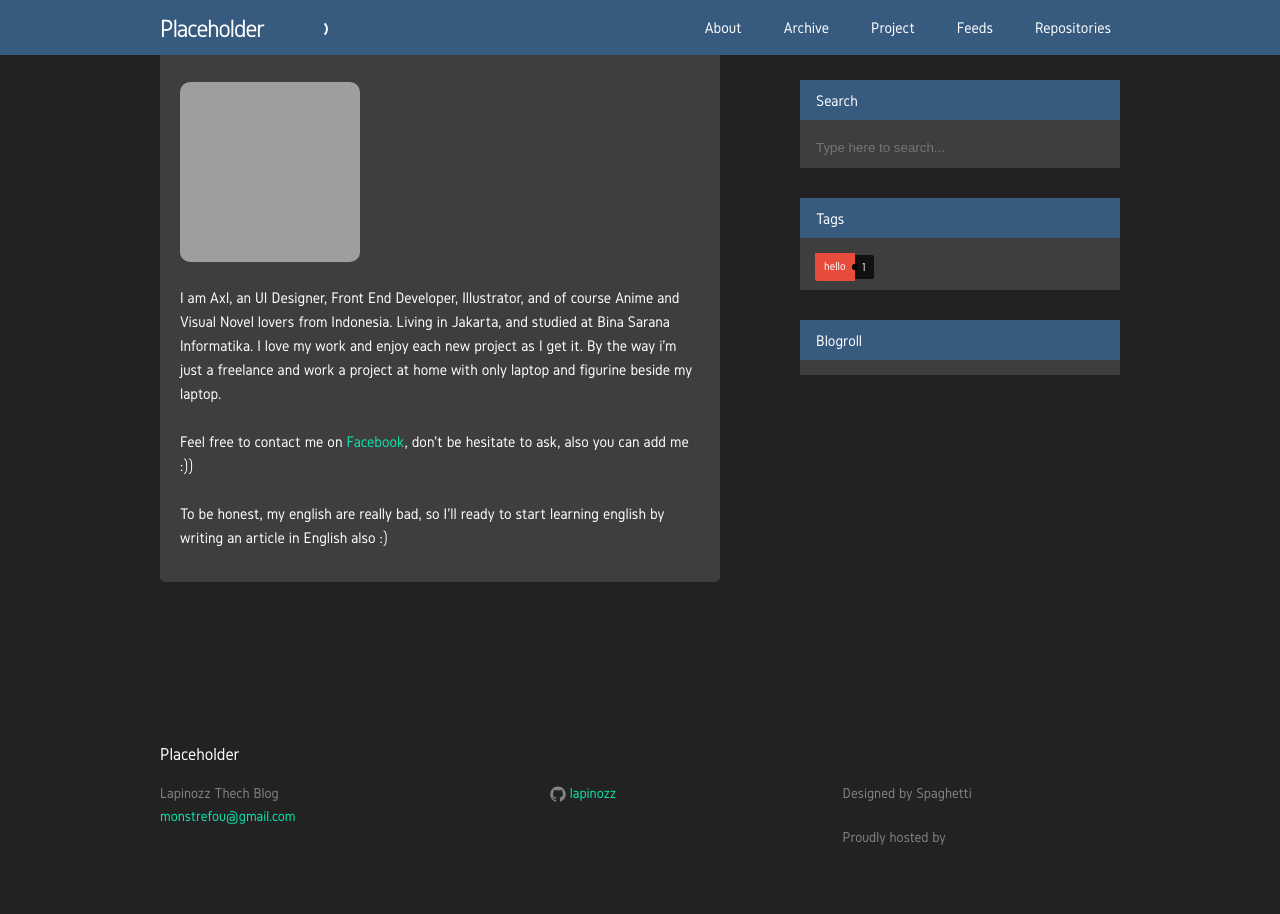
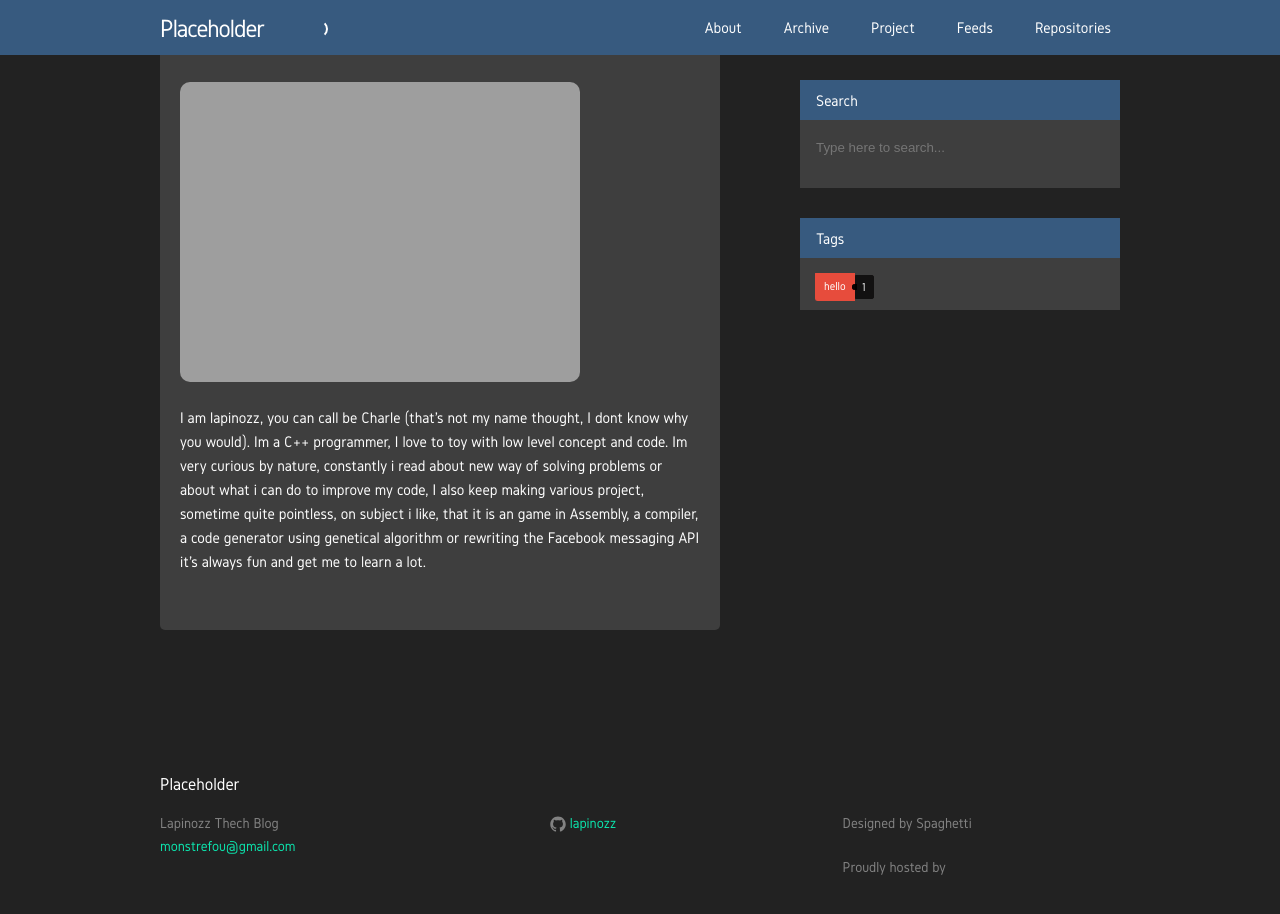
Before and after one commit to lapinozz/lapinozz.github.io, a Jekyll site: the page built from about.html, in a window 1280 px wide and 940 px high. Shown: the top 914 px of the window. Built offline with Jekyll 4.4.1, drawn with Linux system fonts in a browser that asks for light colours; nearby versions of some CDN libraries; comment, search, counter and statistics services are not loaded; a style sheet for code colours, icons or effects is not loaded; grey boxes are pictures that could not be loaded.

Commit message:
About page

```diff
--- a/_config.yml
+++ b/_config.yml
@@ -11,7 +11,8 @@ email: monstrefou@gmail.com
 description: > # this means to ignore newlines until "baseurl:"
   Super duper blog about suffs
 baseurl: "" # the subpath of your site, e.g. /blog
-url: "http://lapinozz.github.io" # the base hostname & protocol for your site
+url: "http://localhost:4000" # the base hostname & protocol for your site
+#url: "http://lapinozz.github.io" # the base hostname & protocol for your site
 #twitter_username: lapinozz
 github_username: lapinozz
 #facebook_username: lapinozz
--- a/_includes/widgets.html
+++ b/_includes/widgets.html
@@ -1,7 +1,7 @@
 <div class="large-4 columns">
 <div class="widgetnya">
 <h1 class="page-heading">Search</h1>
-<div class="badanwidget" style="width:0">
+<div class="badanwidget" style="width:0;padding-bottom:20px">
 <input type="text" placeholder="Type here to search..." id="countries"/>
 </div>
 </div>
@@ -24,9 +24,11 @@
 </div>
 </div>
 
+<!-- dont make those eyes, i cant get those link to look nice
 <div class="widgetnya">
 <h1 class="page-heading">Blogroll</h1>
-<div class="badanwidget">
+<a href="http://blog.therocode.net/">Therocode's blog<a>
+<div class="badanwidget"> -->
 
 
 </div>
--- a/about.html
+++ b/about.html
@@ -18,35 +18,19 @@ permalink: /about.html
     padding: 32px 20px;
     border-bottom-left-radius: 5px;
     border-bottom-right-radius: 5px;">
-<img src="https://avatars2.githubusercontent.com/u/8794792?v=3&s=180" style="border-radius:10px">
+<!![My helpful screenshot]({{site.url}}/assets/image/truste_me_im_a_programmer.png)>
+<img src="{{site.url}}/assets/image/truste_me_im_a_programmer.png" style="border-radius:10px">
 
 
 <br><br>
-I am Axl, an UI Designer, Front End Developer, Illustrator, and of course Anime and Visual Novel lovers from Indonesia.
-Living in Jakarta, and studied at Bina Sarana Informatika.
-I love my work and enjoy each new project as I get it.
-By the way i'm just a freelance and work a project at home with only laptop and figurine beside my laptop.
-<br>
-<br>
+I am lapinozz, you can call be Charle (that's not my name thought, I dont know why you would). Im a C++ programmer, I love to toy with low level concept and code. Im very curious by nature, constantly i read about new way of solving problems or about what i can do to improve my code, I also keep making various project, sometime quite pointless, on subject i like, that it is an game in Assembly, a compiler, a code generator using genetical algorithm or rewriting the Facebook messaging API it's always fun and get me to learn a lot.
+<br><br>
 
-Feel free to contact me on <a href="https://www.facebook.com/profile.php?id=100007594726461">Facebook</a>, don't be hesitate to ask, also you can add me :))
-<br>
-<br>
-To be honest, my english are really bad, so I'll ready to start learning english by writing an article in English also :)
-
+</div>
 
 
 </div>
 
-
-
-
+{% include widgets.html %}
 
 </div>
-
-
-
-{% include widgets.html %}
-
-
-</div>
--- a/archive.html
+++ b/archive.html
@@ -27,7 +27,8 @@ exclude_from_nav: false
 <div class="tglgede" style="
     background-color: rgba(105, 105, 105, 0.44);
     background-image: url(http://marolafashionable.com/catalog/view/theme/agnes/image/layout/shadows/blur_black.png), url({{post.image.url}});
-    background-position: center bottom, left top;
+    background-position: center;
+    background-size: 100% 100%;
     background-repeat: no-repeat;
 ">
   <p style="
--- a/project.html
+++ b/project.html
@@ -16,7 +16,8 @@ permalink: /project.html
 <div class="tglgede" style="
     background-color: rgba(105, 105, 105, 0.44);
     background-image: url(http://marolafashionable.com/catalog/view/theme/agnes/image/layout/shadows/blur_black.png), url({{post.image.url}});
-    background-position: center bottom, left top;
+    background-position: center;
+    background-size: 100% 100%;
     background-repeat: no-repeat;
 ">
   <p style="
```
Also changed, not shown: assets/image/02.png (deleted), assets/image/1.jpg (deleted), assets/image/2.png (deleted), assets/image/darkkimochi.jpg (deleted), assets/image/darkkimochi_thumb.jpg (deleted), assets/image/img01.jpg (deleted), assets/image/iptum.jpg (deleted), assets/image/loading.gif (deleted), assets/image/nekopara.jpg (deleted), assets/image/openshift.jpg (deleted), assets/image/spaghettisanb.png (deleted), assets/image/web01.jpg (deleted).
